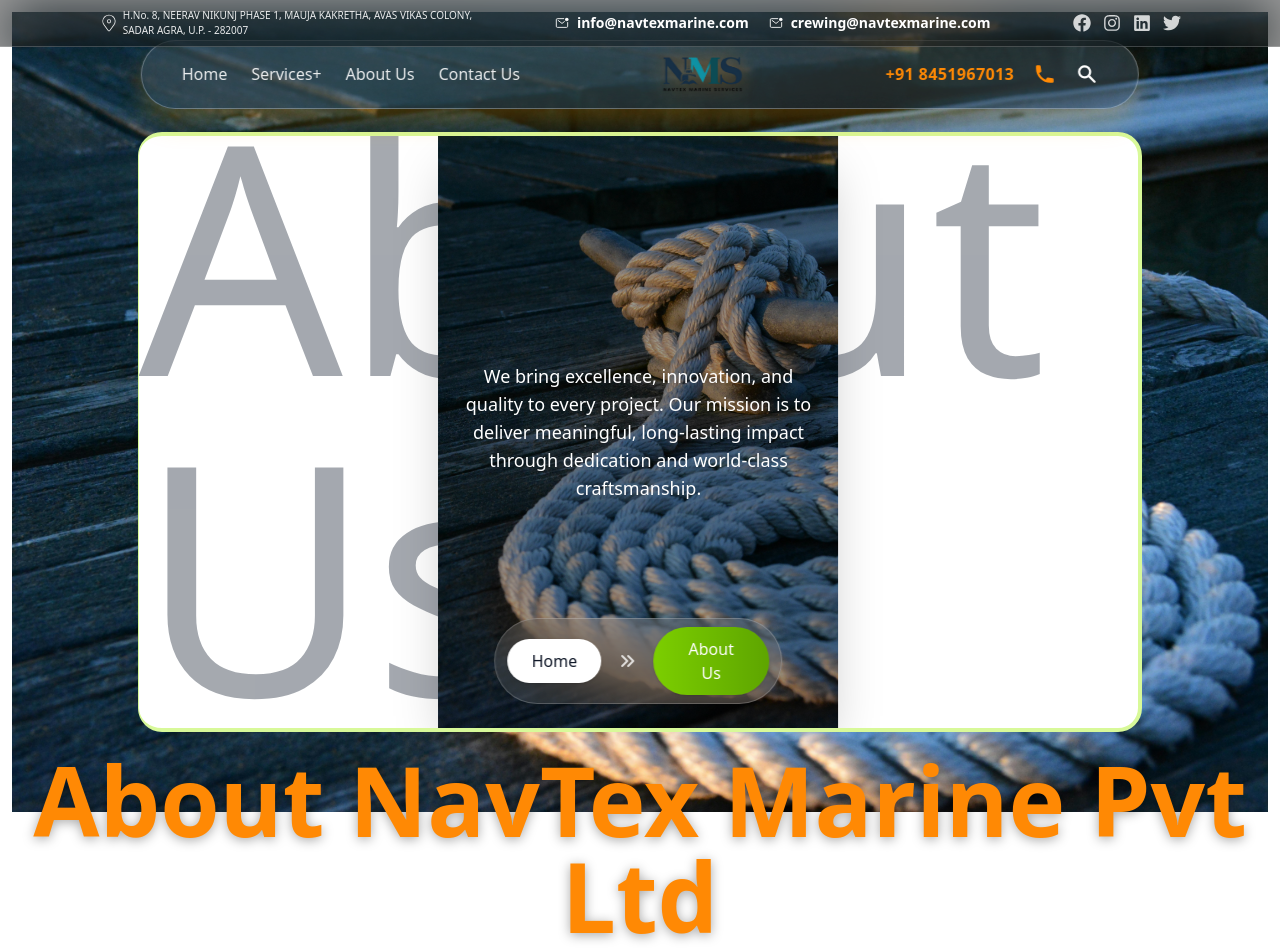
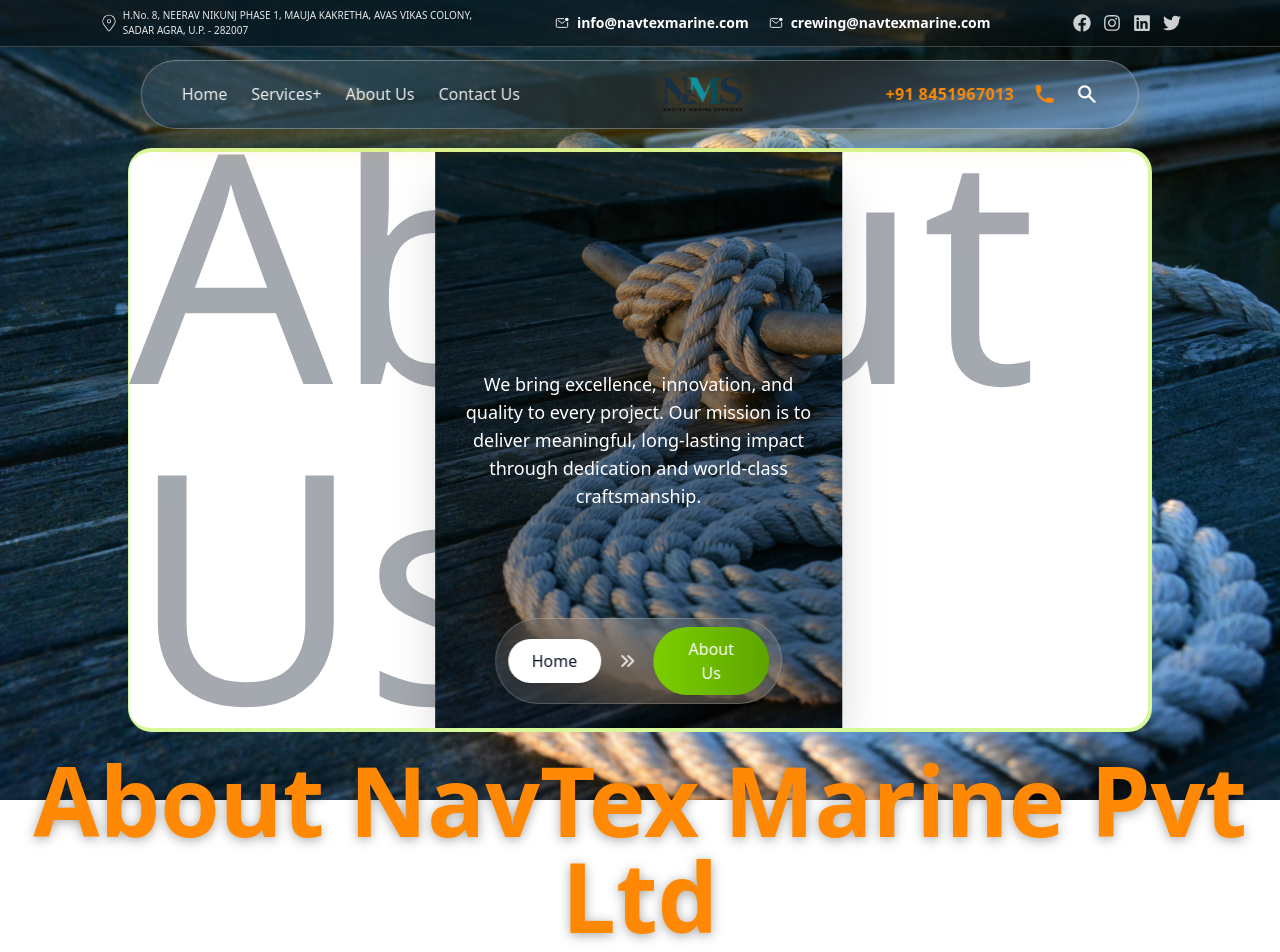
Before and after one commit to RenuYadav4/ship_website, a React (Vite) app: page /about in a window 1280 px wide. Shown: the top 952 px of the page. Built offline with nearby package versions, Linux system fonts and the light colour scheme.

Commit message:
responsiveness

```diff
--- a/src/components/Layout.jsx
+++ b/src/components/Layout.jsx
@@ -7,7 +7,7 @@
 
 const Layout = () => {
   return (
-    <div className="md:p-3 relative w-full overflow-x-hidden">
+    <div className=" relative w-full overflow-x-hidden">
       {/* <TopBar/> */}
       <Navbar />
       <Outlet />
--- a/src/components/Navbar.jsx
+++ b/src/components/Navbar.jsx
@@ -87,7 +87,7 @@
       {/* MAIN NAVBAR */}
       <div
         className="
-          fixed top-10 z-40 left-1/2 -translate-x-1/2
+          fixed top-5 lg:top-15 z-40 left-1/2 -translate-x-1/2
           flex justify-between items-center
           w-[92%] md:w-[85%] lg:w-[78%]
           px-6 py-3 md:px-10 md:py-4
--- a/src/components/home/AboutUs.jsx
+++ b/src/components/home/AboutUs.jsx
@@ -9,7 +9,7 @@
         <div className="relative w-full">
 
             {/* HEADING */}
-            <div className="w-full text-center -mt-5 md:-mt-9 lg:-mt-15 relative z-20 px-4">
+            <div className="w-full text-center -mt-5 md:-mt-9 lg:-mt-12 relative z-20 px-4">
                 <h1 className="text-[22px] md:text-5xl lg:text-7xl xl:text-8xl font-semibold
                        text-orange-400 drop-shadow-[0_2px_6px_rgba(0,0,0,0.35)] blur-[0.3px]">
                     About NavTex Marine Pvt Ltd
--- a/src/pages/About.jsx
+++ b/src/pages/About.jsx
@@ -11,15 +11,15 @@
   return (
     <>
       <div
-        className="w-full bg-cover h-screen flex items-center justify-center"
+        className=" w-full bg-cover h-screen flex items-center justify-center"
         style={{ backgroundImage: "url('/Aboutpageimage.jpg')" }}
       >
         {/* White Container */}
         <div
           className="border-4 border-l border-lime-200 mt-10
             relative
-            w-[90%] h-[85%]
-            md:w-[80%] md:h-[75%]
+            w-[90%] h-[75%]
+            md:w-[80%] lg:h-[70%] xl:h-[73%] lg:top-5
             bg-white
             rounded-2xl md:rounded-3xl
             overflow-hidden
```
